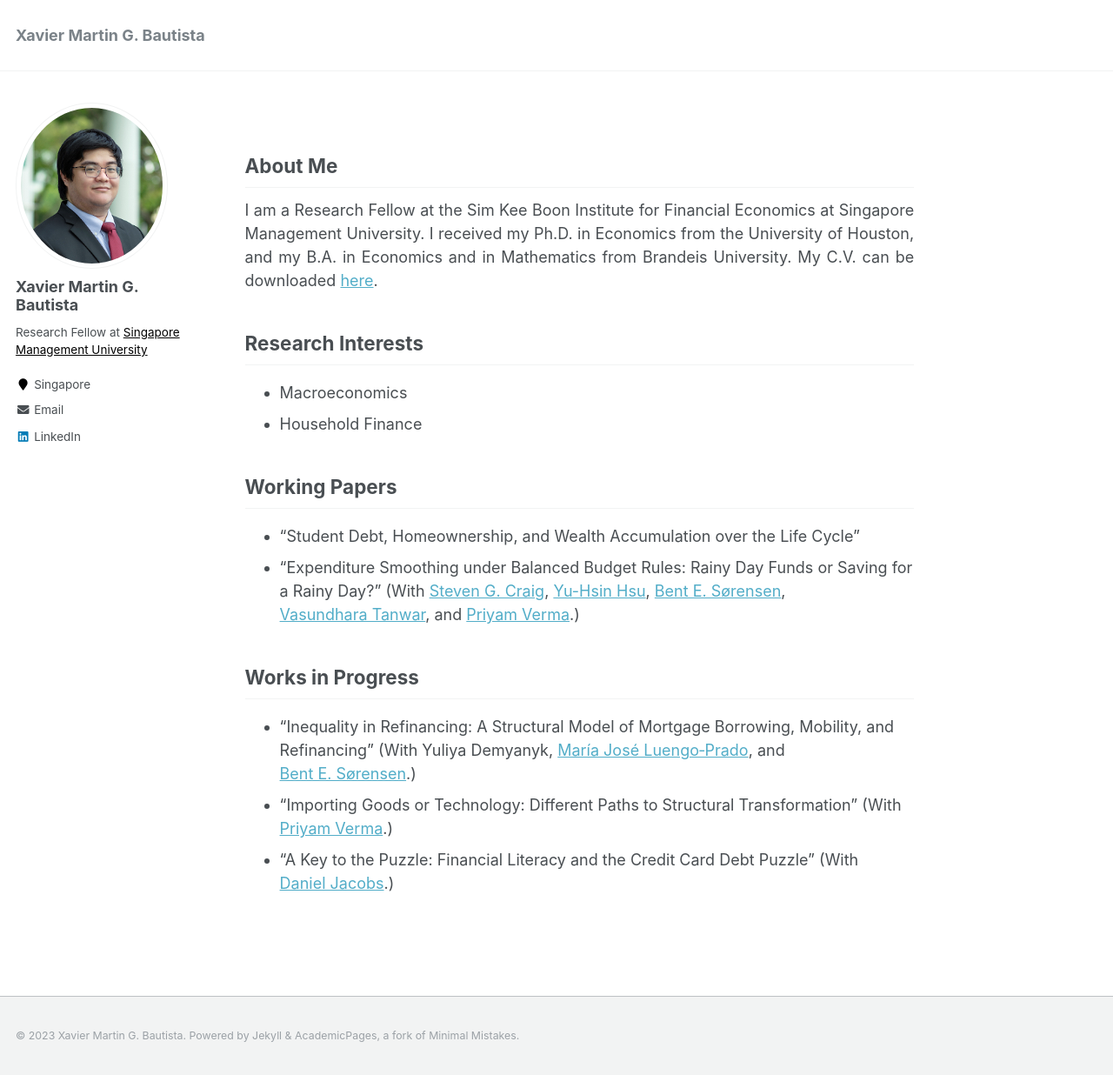
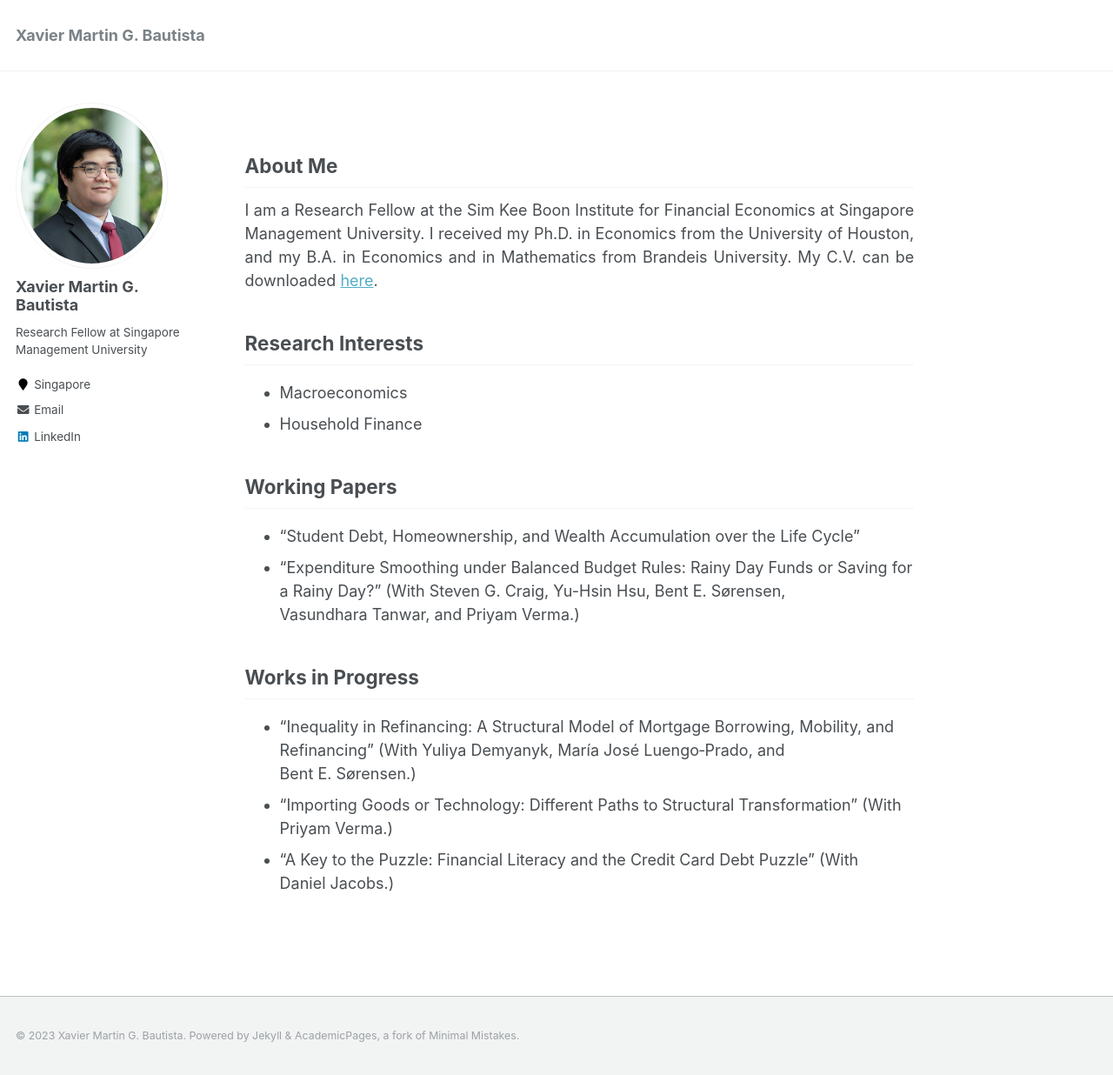
Before and after one commit to xmgbautista/xmgbautista.github.io, a Jekyll site: the page built from _pages/about.md, in a window 1280 px wide and 1236 px high. Shown: the whole window at 87% size. Built offline with Jekyll 4.4.1, drawn with Linux system fonts in a browser that asks for light colours; some of the changed lines change nothing that is shown.

Commit message:
Remove links

```diff
--- a/_config.yml
+++ b/_config.yml
@@ -82,7 +82,8 @@ analytics:
 author:
   name             : "Xavier Martin G. Bautista"
   avatar           : "avatar/bautista_headshot.png"
-  bio              : "Research Fellow at <a style='color: black;' href='https://skbi.smu.edu.sg/'>Singapore Management University</a>"
+  #bio              : "Research Fellow at <a style='color: black;' href='https://skbi.smu.edu.sg/'>Singapore Management University</a>"
+  bio              : "Research Fellow at Singapore Management University"
   location         : "Singapore"
   employer         :
   pubmed           :
--- a/_pages/about.md
+++ b/_pages/about.md
@@ -29,18 +29,22 @@ Economics from the University of Houston, and my B.A. in Economics and in Mathem
 ## Working Papers
 * "Student Debt, Homeownership, and Wealth Accumulation over the Life Cycle"
 * "Expenditure Smoothing under Balanced Budget Rules: Rainy Day Funds or Saving for a Rainy Day?"
-(With [Steven&nbsp;G.&nbsp;Craig](https://www.uh.edu/class/economics/people/current-faculty/steve/),
+(With Steven&nbsp;G.&nbsp;Craig, Yu-Hsin&nbsp;Hsu, Bent&nbsp;E.&nbsp;S&oslash;rensen, Vasundhara&nbsp;Tanwar, and Priyam&nbsp;Verma.)
+<!--(With [Steven&nbsp;G.&nbsp;Craig](https://www.uh.edu/class/economics/people/current-faculty/steve/),
 [Yu-Hsin&nbsp;Hsu](https://www.annieyuhsinhsu.com/home),
 [Bent&nbsp;E.&nbsp;S&oslash;rensen](https://uh.edu/~bsorense/),
 [Vasundhara&nbsp;Tanwar](https://sites.google.com/view/vasundharatanwar/home), and
-[Priyam&nbsp;Verma](https://sites.google.com/view/priyamverma/home).)
+[Priyam&nbsp;Verma](https://sites.google.com/view/priyamverma/home).)-->
 
 ## Works in Progress
 * "Inequality in Refinancing: A Structural Model of Mortgage Borrowing, Mobility, and Refinancing"
-(With Yuliya&nbsp;Demyanyk,
+(With Yuliya&nbsp;Demyanyk, Mar&iacute;a&nbsp;Jos&eacute;&nbsp;Luengo&#8209;Prado, and Bent&nbsp;E.&nbsp;S&oslash;rensen.)
+<!--(With Yuliya&nbsp;Demyanyk,
 [Mar&iacute;a&nbsp;Jos&eacute;&nbsp;Luengo&#8209;Prado](http://luengoprado.net/), and
-[Bent&nbsp;E.&nbsp;S&oslash;rensen](https://uh.edu/~bsorense/).)
+[Bent&nbsp;E.&nbsp;S&oslash;rensen](https://uh.edu/~bsorense/).)-->
 * "Importing Goods or Technology: Different Paths to Structural Transformation"
-(With [Priyam&nbsp;Verma](https://sites.google.com/view/priyamverma/home).)
+(With Priyam&nbsp;Verma.)
+<!--(With [Priyam&nbsp;Verma](https://sites.google.com/view/priyamverma/home).)-->
 * "A Key to the Puzzle: Financial Literacy and the Credit Card Debt Puzzle"
-(With [Daniel&nbsp;Jacobs](https://dljacobs.github.io/).)
+(With Daniel&nbsp;Jacobs.)
+<!--(With [Daniel&nbsp;Jacobs](https://dljacobs.github.io/).)-->
```
